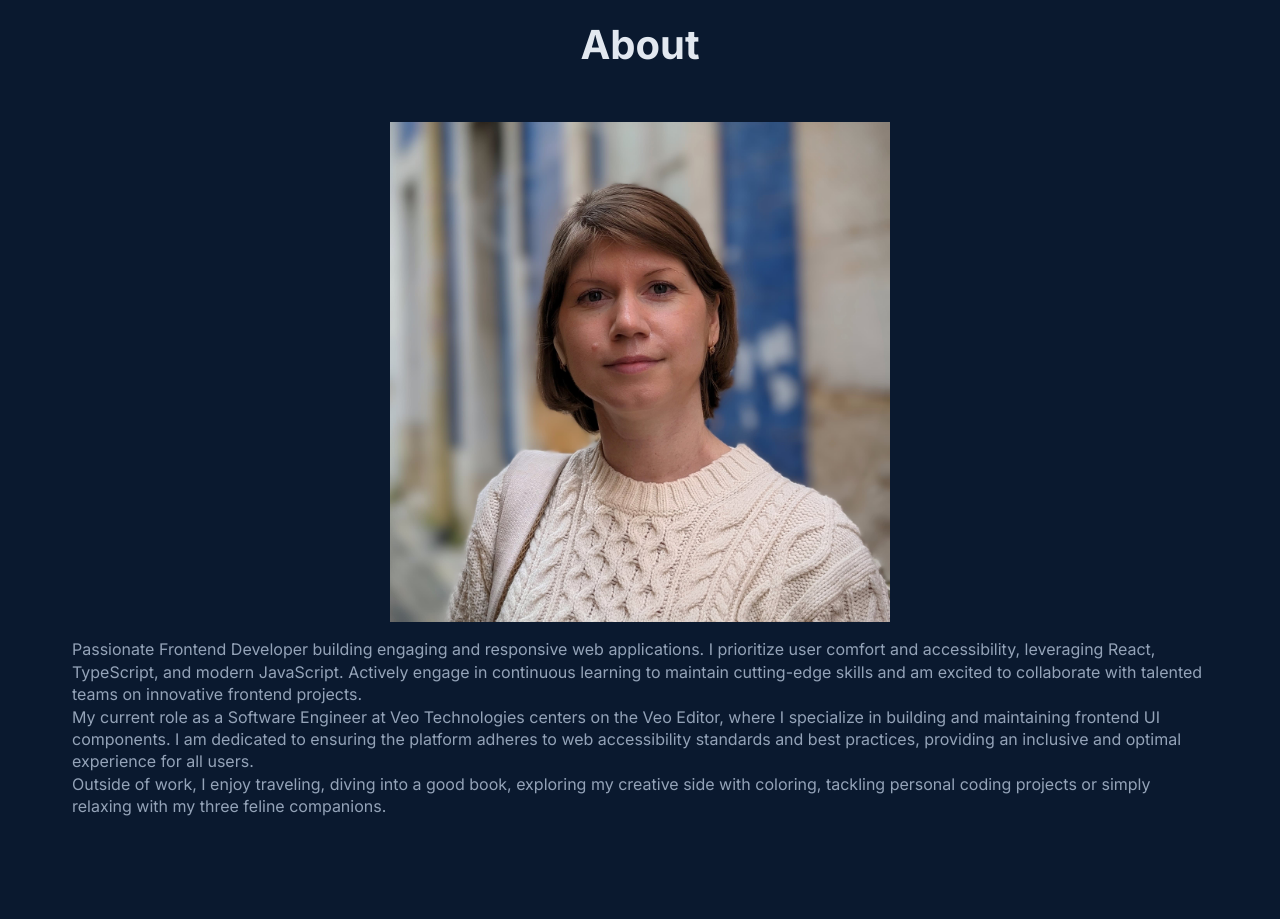
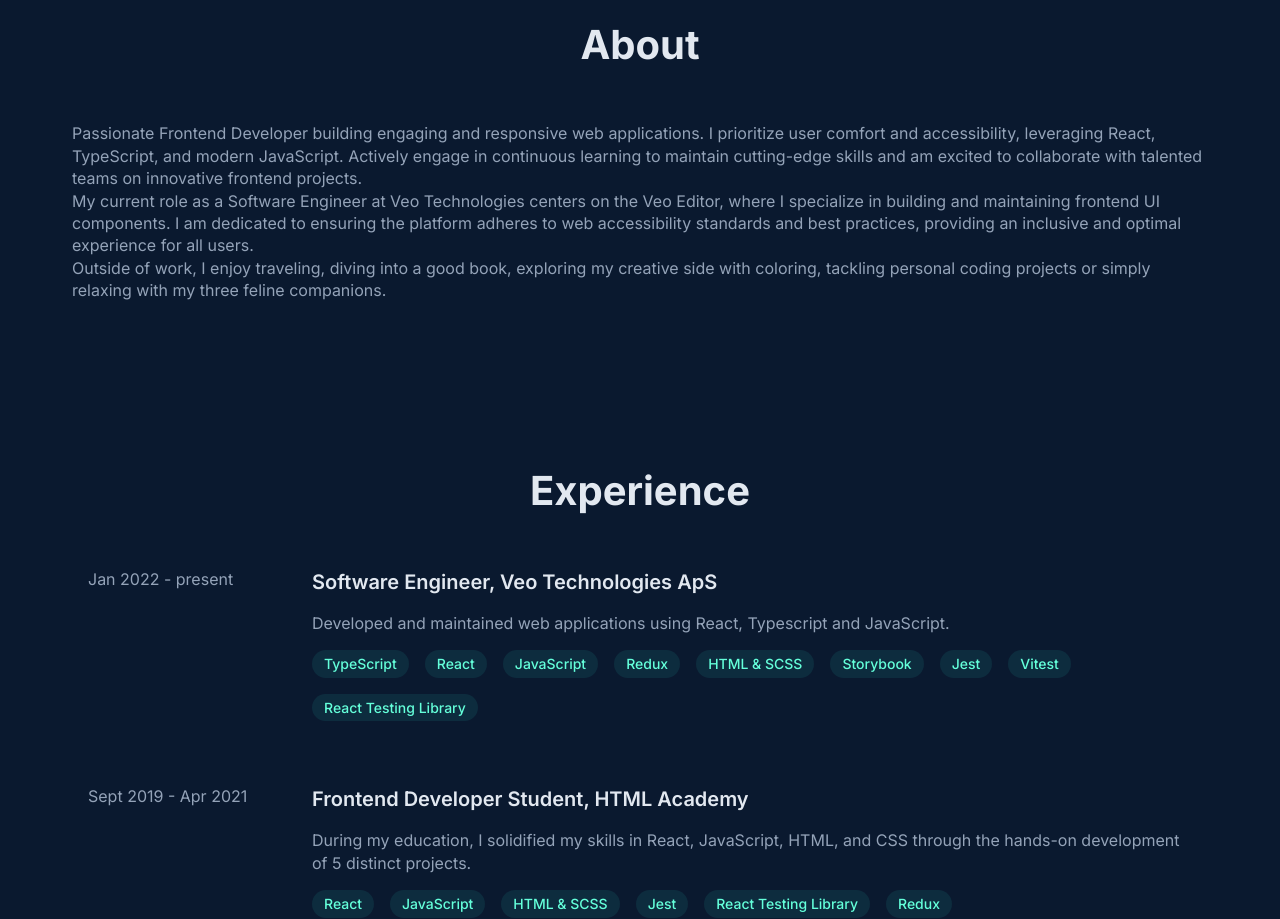
Before and after one commit to ElizabethSh/project-zero, a React (Vite) app: page / in a window 1280 px wide. Shown: the part 880-1799 px from the top of the page. Built offline with nearby package versions, Linux system fonts and the light colour scheme.

Commit message:
Cleanup: remove image from About page

```diff
--- a/src/pages/about/index.tsx
+++ b/src/pages/about/index.tsx
@@ -3,12 +3,6 @@ import "./about.scss";
 const AboutPage: React.FC = () => (
   <section className="about" id="about">
     <h2 className="section-header">About</h2>
-    <img
-      className="about__image"
-      src="/images/photo.jpg"
-      alt="Lisa Frontend developer"
-      width="500"
-    />
     {/* TODO: rephrase it */}
     <div className="about__content">
       <p>
```
